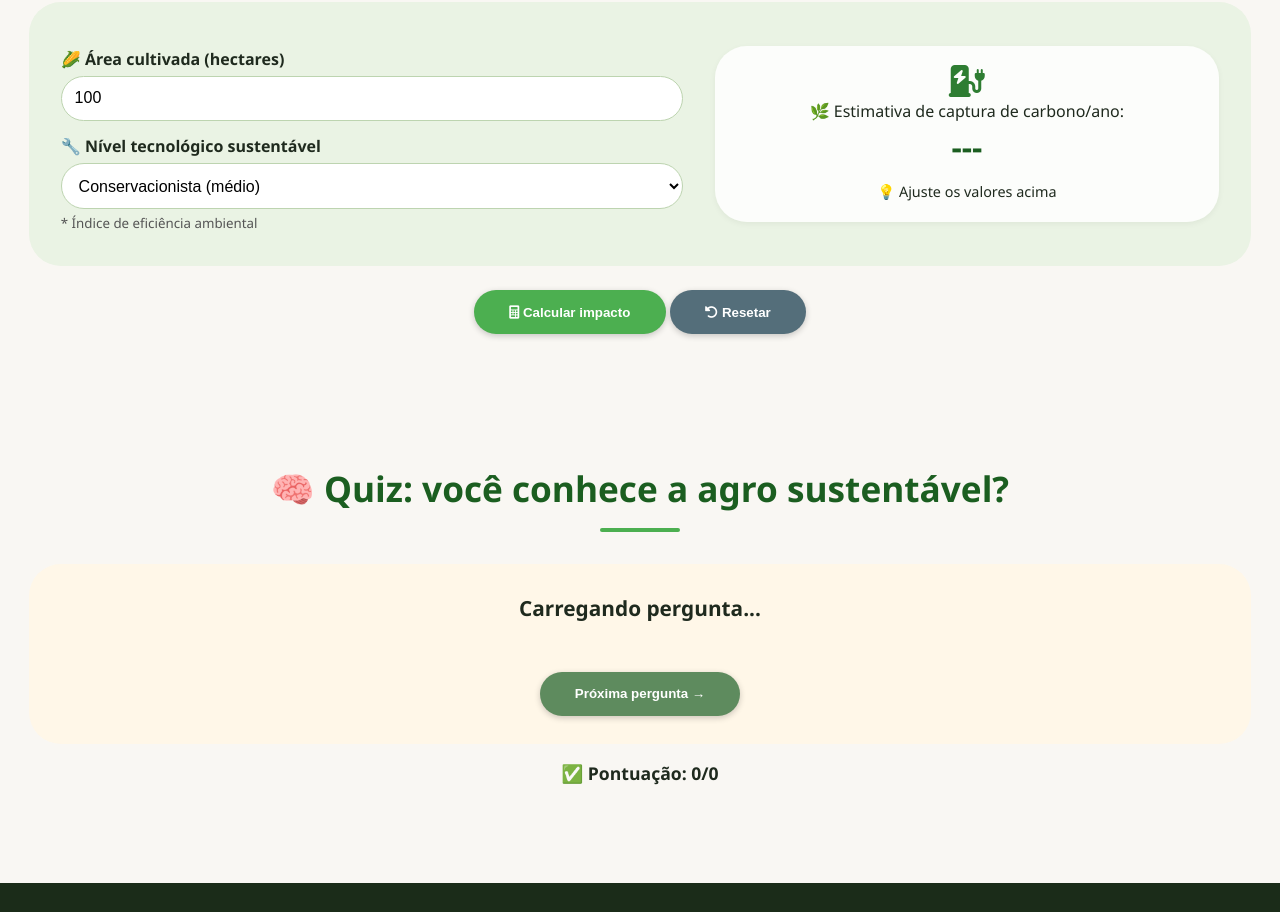
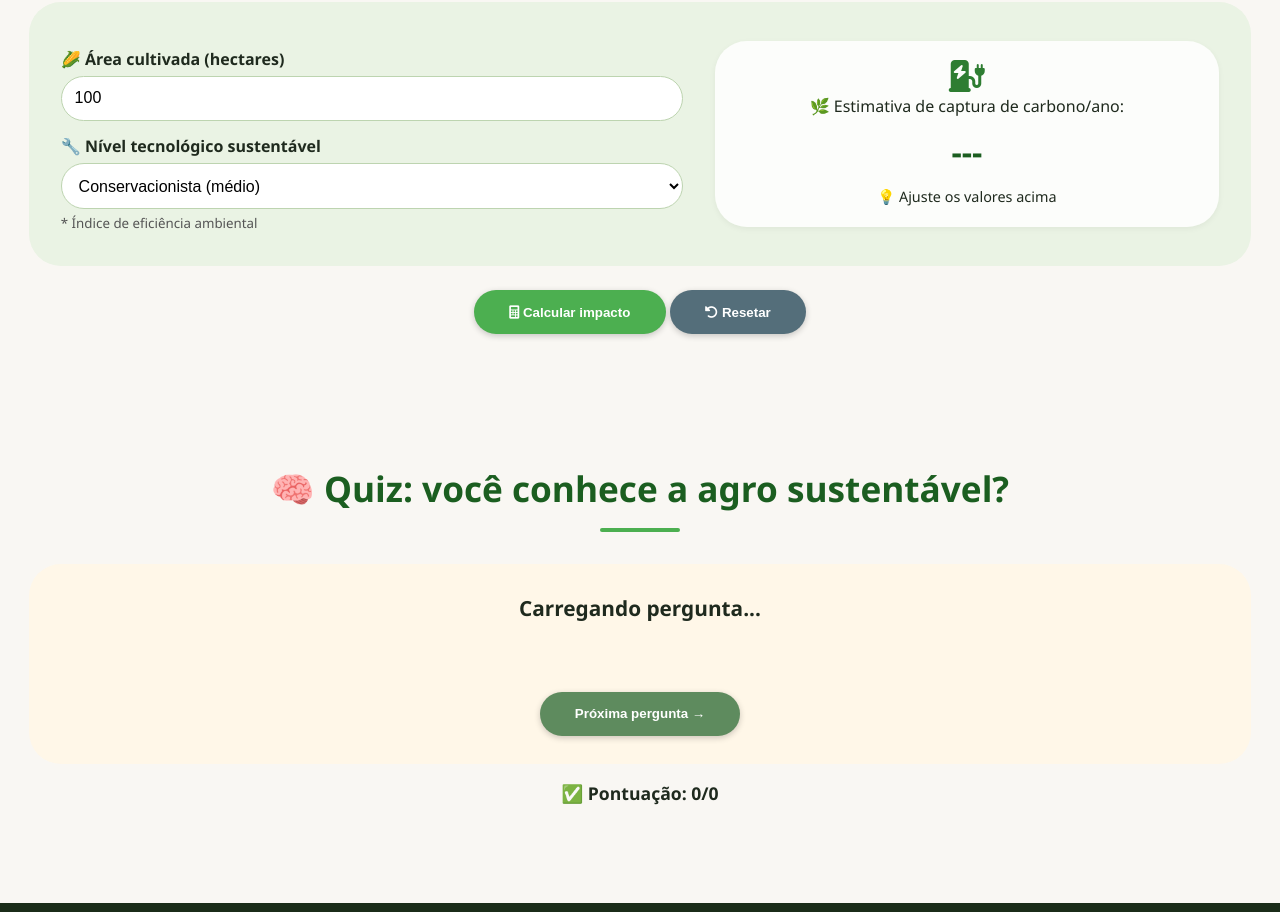
Before and after one commit to Emilygatinha/AGRINHO-2026, a plain HTML site: page index.html in a window 1280 px wide. Shown: the part 1420-2332 px from the top of the page. Drawn offline with Linux system fonts and the light colour scheme; a script that the page names is missing.

Commit message:
Update style.css

```diff
--- a/style.css
+++ b/style.css
@@ -9,7 +9,6 @@
     --verde-claro: #4caf50;
     --verde-destaque: #1b5e20;
     --bege-claro: #f9f7f3;
-    --sombra-suave: 0 10px 25px -5px rgba(0, 0, 0, 0.05);
 }
 
 body {
@@ -168,7 +167,7 @@ section {
     background: white;
     border-radius: 28px;
     padding: 1.8rem;
-    box-shadow: var(--sombra-suave);
+    box-shadow: 0 10px 25px -5px rgba(0, 0, 0, 0.05);
     transition: all 0.3s;
     text-align: center;
     border: 1px solid #e0e7cf;
@@ -230,6 +229,7 @@ input, select {
     font-size: 2rem;
     font-weight: 800;
     color: #1b5e20;
+    margin: 10px 0;
 }
 
 /* QUIZ */
@@ -281,6 +281,8 @@ input, select {
     margin-top: 1rem;
     font-weight: 500;
     font-size: 1rem;
+    padding: 10px;
+    border-radius: 10px;
 }
 
 /* FOOTER */
```
